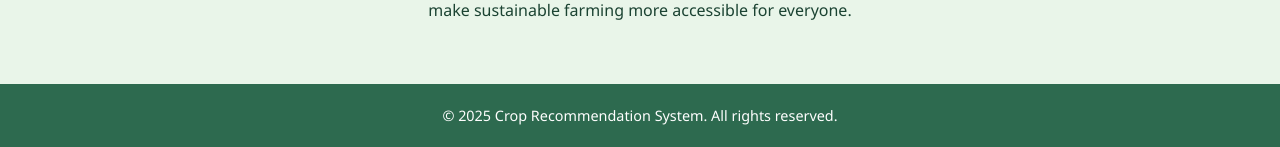
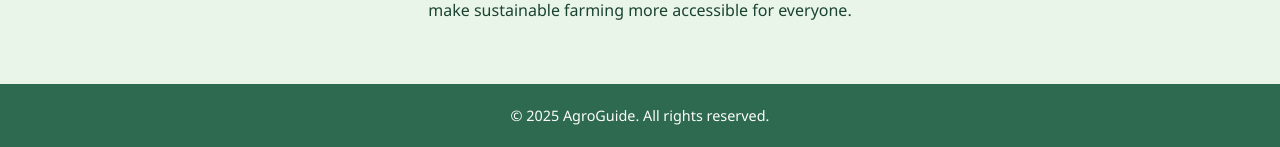
Before and after one commit to HarshLadwani/Crop-Recommendation-System, a Flask app: page / in a window 1280 px wide. Shown: the part 1511-1658 px from the top of the page. Run offline with Flask 3, Linux system fonts and the light colour scheme; parts of the project's set-up code (start-up, migrations or seed data) failed here and were passed over.

Commit message:
Enhanced ui

```diff
--- a/templates/home.html
+++ b/templates/home.html
@@ -3,7 +3,7 @@
 <head>
   <meta charset="UTF-8">
   <meta name="viewport" content="width=device-width, initial-scale=1.0">
-  <title>Crop Recommendation System</title>
+  <title>AgroGuide : AI meets Agriculture</title>
   <style>
     :root {
       --primary-green: #2d6a4f;
@@ -294,7 +294,7 @@
   </section>
 
   <footer id="contact">
-    <p>&copy; 2025 Crop Recommendation System. All rights reserved.</p>
+    <p>&copy; 2025 AgroGuide. All rights reserved.</p>
   </footer>
 
 </body>
```
